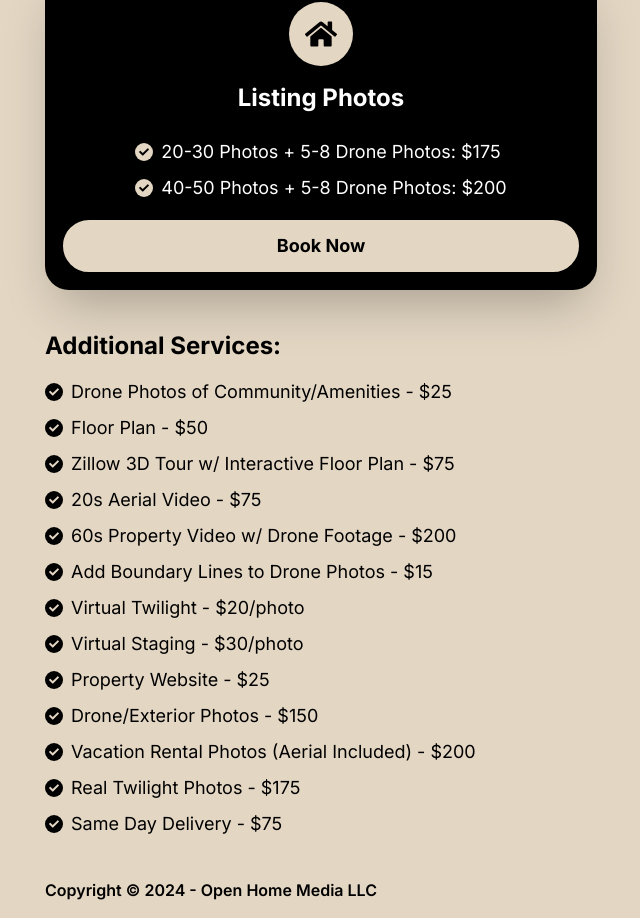
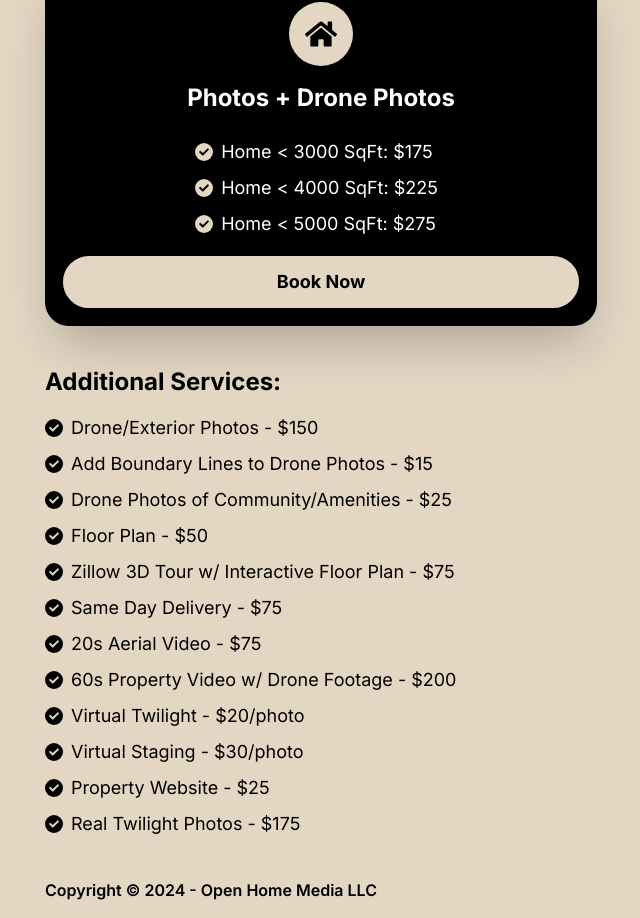
Before and after one commit to jordanwhiguera/real-estate-photo, a Next.js app: page / in a window 1280 px wide. Shown: the part 2816-3734 px from the top of the page, without its empty margins (35-675 px from the left). Built offline with nearby package versions, Linux system fonts and the light colour scheme.

Commit message:
new price

```diff
--- a/app/components/Home/PricingTable.tsx
+++ b/app/components/Home/PricingTable.tsx
@@ -15,11 +15,12 @@ import { Plan } from "./PricingCard";
 const PricingTable: React.FC = () => {
   const plans: Plan[] = [
     {
-      name: "Listing Photos",
+      name: "Photos + Drone Photos",
       features: [
-        "20-30 Photos + 5-8 Drone Photos: $175",
+        "Home < 3000 SqFt: $175",
 
-        "40-50 Photos + 5-8 Drone Photos: $200",
+        "Home < 4000 SqFt: $225",
+        "Home < 5000 SqFt: $275",
       ],
       icon: FaHome, // Pass the FaHome icon here
     },
@@ -36,19 +37,18 @@ const PricingTable: React.FC = () => {
   ];
 
   const additionalServices = [
+    "Drone/Exterior Photos - $150",
+    "Add Boundary Lines to Drone Photos - $15",
     "Drone Photos of Community/Amenities - $25",
     "Floor Plan - $50",
     "Zillow 3D Tour w/ Interactive Floor Plan - $75",
+    "Same Day Delivery - $75",
     "20s Aerial Video - $75",
     "60s Property Video w/ Drone Footage - $200",
-    "Add Boundary Lines to Drone Photos - $15",
     "Virtual Twilight - $20/photo",
     "Virtual Staging - $30/photo",
     "Property Website - $25",
-    "Drone/Exterior Photos - $150",
-    "Vacation Rental Photos (Aerial Included) - $200",
     "Real Twilight Photos - $175",
-    "Same Day Delivery - $75",
   ];
 
   return (
```
